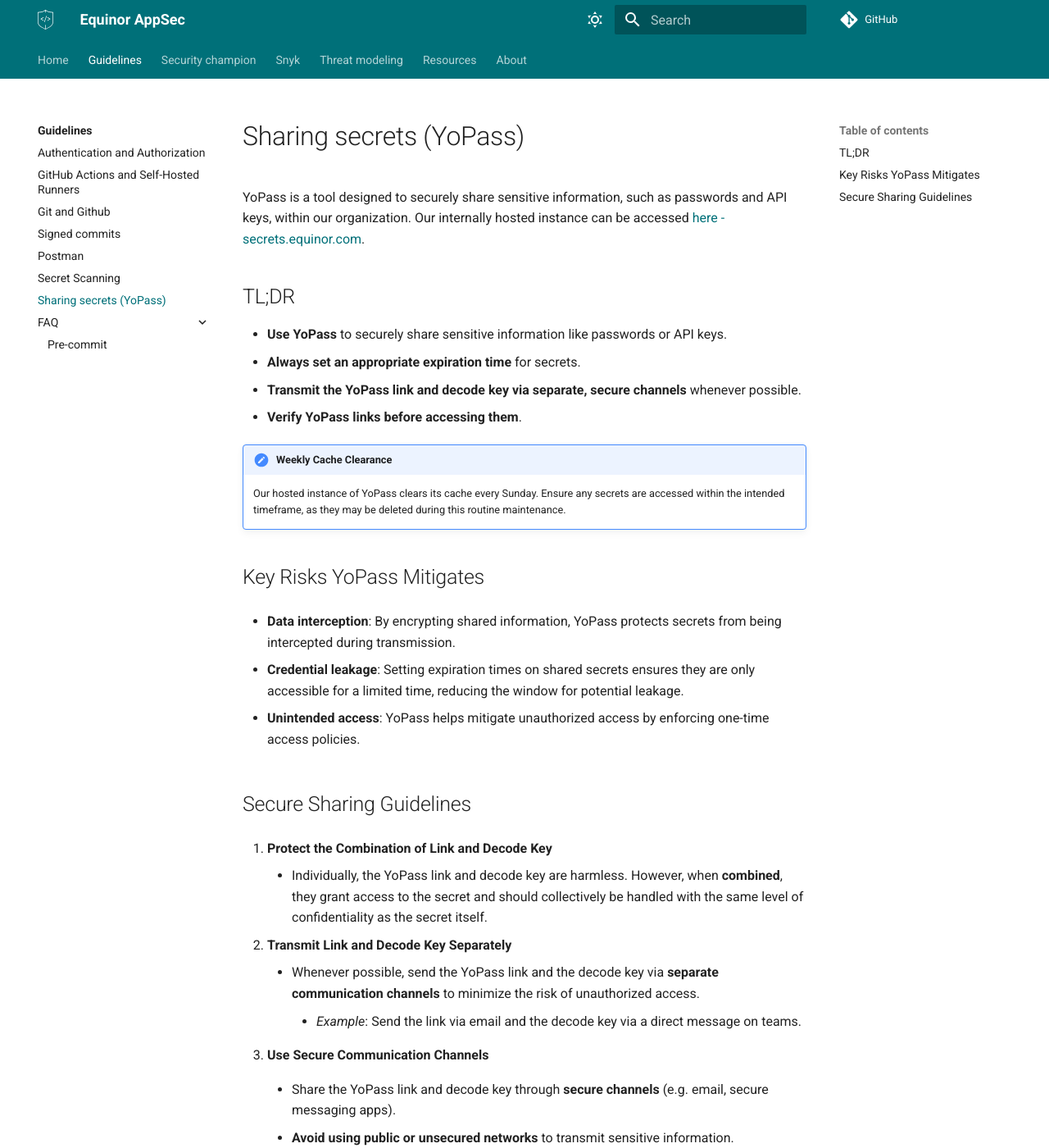
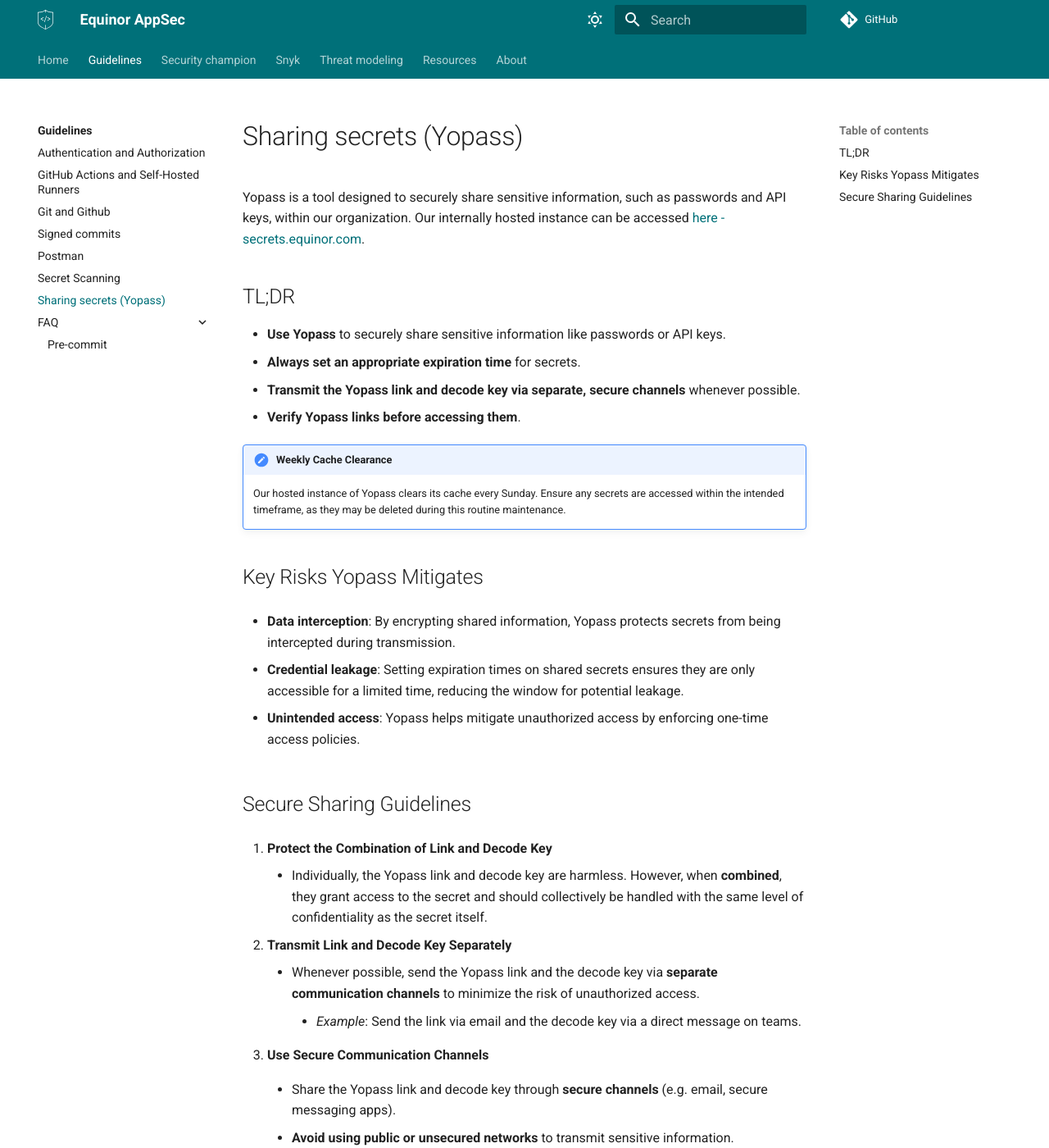
Before and after one commit to equinor/appsec, an MkDocs documentation site: the page built from docs/guidelines/sharing-secrets.md, in a window 1280 px wide and 1400 px high. Shown: the whole window at 82% size. Built offline with MkDocs 1.6.1 and Material for MkDocs 9.7.7, drawn with Linux system fonts in a browser that asks for light colours; some web fonts are replaced; comment, search, counter and statistics services are not loaded; some of the changed text lies outside the part shown.

```diff
--- a/docs/guidelines/sharing-secrets.md
+++ b/docs/guidelines/sharing-secrets.md
@@ -1,39 +1,39 @@
-# Sharing secrets (YoPass)
+# Sharing secrets (Yopass)
 
-YoPass is a tool designed to securely share sensitive information, such as passwords and API keys, within our organization. Our internally hosted instance can be accessed [here - secrets.equinor.com](https://secrets.equinor.com).
+Yopass is a tool designed to securely share sensitive information, such as passwords and API keys, within our organization. Our internally hosted instance can be accessed [here - secrets.equinor.com](https://secrets.equinor.com).
 
 ## TL;DR
 
-- **Use YoPass** to securely share sensitive information like passwords or API keys.
+- **Use Yopass** to securely share sensitive information like passwords or API keys.
 - **Always set an appropriate expiration time** for secrets.
-- **Transmit the YoPass link and decode key via separate, secure channels** whenever possible.
-- **Verify YoPass links before accessing them**.
+- **Transmit the Yopass link and decode key via separate, secure channels** whenever possible.
+- **Verify Yopass links before accessing them**.
 
 !!! note "Weekly Cache Clearance"
-    Our hosted instance of YoPass clears its cache every Sunday. Ensure any secrets are accessed within the intended timeframe, as they may be deleted during this routine maintenance.
+    Our hosted instance of Yopass clears its cache every Sunday. Ensure any secrets are accessed within the intended timeframe, as they may be deleted during this routine maintenance.
 
-## Key Risks YoPass Mitigates
+## Key Risks Yopass Mitigates
 
-- **Data interception**: By encrypting shared information, YoPass protects secrets from being intercepted during transmission.
+- **Data interception**: By encrypting shared information, Yopass protects secrets from being intercepted during transmission.
 
 - **Credential leakage**: Setting expiration times on shared secrets ensures they are only accessible for a limited time, reducing the window for potential leakage.
 
-- **Unintended access**: YoPass helps mitigate unauthorized access by enforcing one-time access policies.
+- **Unintended access**: Yopass helps mitigate unauthorized access by enforcing one-time access policies.
 
 ## Secure Sharing Guidelines
 
 1. **Protect the Combination of Link and Decode Key**
 
-    - Individually, the YoPass link and decode key are harmless. However, when **combined**, they grant access to the secret and should collectively be handled with the same level of confidentiality as the secret itself.
+    - Individually, the Yopass link and decode key are harmless. However, when **combined**, they grant access to the secret and should collectively be handled with the same level of confidentiality as the secret itself.
 
 2. **Transmit Link and Decode Key Separately**
 
-    - Whenever possible, send the YoPass link and the decode key via **separate communication channels** to minimize the risk of unauthorized access.
+    - Whenever possible, send the Yopass link and the decode key via **separate communication channels** to minimize the risk of unauthorized access.
         - *Example*: Send the link via email and the decode key via a direct message on teams.
 
 3. **Use Secure Communication Channels**
 
-    - Share the YoPass link and decode key through **secure channels** (e.g. email, secure messaging apps).
+    - Share the Yopass link and decode key through **secure channels** (e.g. email, secure messaging apps).
 
     - **Avoid using public or unsecured networks** to transmit sensitive information.
 
@@ -45,15 +45,15 @@ YoPass is a tool designed to securely share sensitive information, such as passw
 
 5. **Password Policies**
 
-    - Secrets shared via YoPass should comply with [internal security policies](https://aris.equinor.com/#default/search/~AfBbImNvbXBvbmVudF9jb21tZW50U3RyZWFtMTUzIl0~) and **should not be reused across services**.
+    - Secrets shared via Yopass should comply with [internal security policies](https://aris.equinor.com/#default/search/~AfBbImNvbXBvbmVudF9jb21tZW50U3RyZWFtMTUzIl0~) and **should not be reused across services**.
 
 6. **Link Verification**
 
-    - **Verify YoPass links before accessing them** to ensure they originate from trusted sources.
+    - **Verify Yopass links before accessing them** to ensure they originate from trusted sources.
 
-7. **Use YoPass for Temporary Sharing**
+7. **Use Yopass for Temporary Sharing**
 
-    - Avoid using YoPass for long-term secrets. If the secret is expected to be in use for an extended period, consider other methods such as managed secrets vaults.
+    - Avoid using Yopass for long-term secrets. If the secret is expected to be in use for an extended period, consider other methods such as managed secrets vaults.
 
 !!! important "**Exceptions and Practical Considerations**"
     In scenarios where sending both the link and decode key together is necessary (e.g., time-sensitive situations or recipient limitations), ensure that:
```
